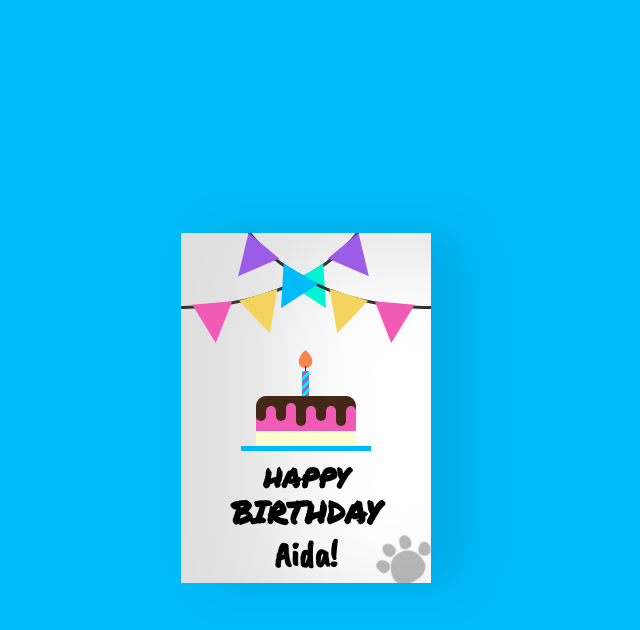
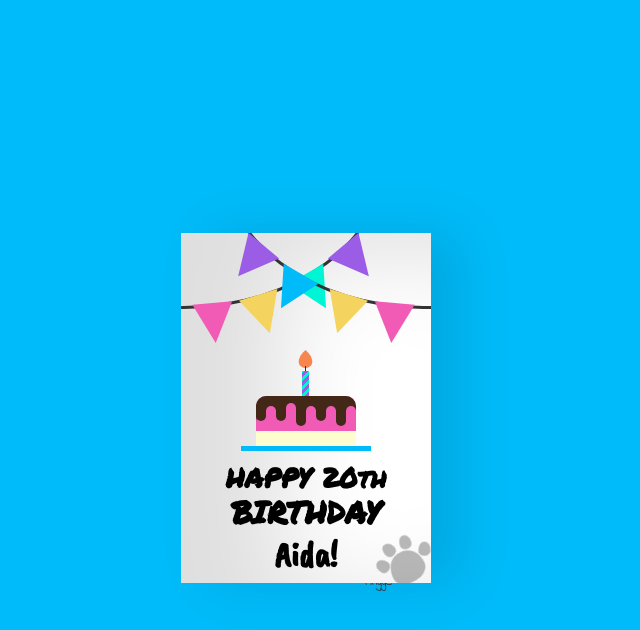
Before and after one commit to Zen-Rofiqy/aa, a plain HTML site: page index.html in a window 1280 px wide. Shown: the whole page, without its empty margins (334-974 px from the left). Drawn offline with nearby package versions, Linux system fonts and the light colour scheme; a web font is replaced by a local one.

Commit message:
Update index.html

```diff
--- a/index.html
+++ b/index.html
@@ -4,7 +4,7 @@
     <meta charset="UTF-8">
     <meta http-equiv="X-UA-Compatible" content="IE=edge">
     <meta name="viewport" content="width=device-width, initial-scale=1.0">
-    <title>Document</title>
+    <title>Happy 20th brithday Aida!</title>
     <!-- Google Font -->
     <link href="https://fonts.googleapis.com/css2?family=Caveat+Brush&family=Indie+Flower&family=Kavoon&family=Permanent+Marker&family=Shrikhand&display=swap" rel="stylesheet">
     <link rel="stylesheet" href="style.css" />
@@ -13,7 +13,7 @@
     <div class="birthdayCard">
         <div class="cardFront">
           <div class="front-text">
-            <h3 class="happy">HAPPY</h3>
+            <h3 class="happy">HAPPY 20th</h3>
             <h2 class="bday">BIRTHDAY</h2>
             <h3 class="toyou">Aida!</h3>
           </div>
@@ -46,9 +46,9 @@
              </div>
             <div class="wishes">
                 <p>Dear Aida,</p>
-                <p>Kamu adalah salah satu alasanku bersabar dan bersemangat menjalani hariku.
-                Kamu adalah anugerah terindah yang Tuhan berikan kepadaku.
-                Selamat ulang tahun yang ke-19 kekasih hatiku. Tetaplah menjadi dirimu yang cantik dan baik hati.</p>
+                <p>Hari ini kamu menginjak usia 20th. Di usia ini kamu udah dapet banyak kewajiban dan tanggung jawab yang harus ditanggung.
+                Kamu juga bakal banyak berubah, terutama menjadi lebih dewasa. But that's okay..
+                Apapun perubahannya, aku akan tetap sayang sama kamu. I Love You My Dear~</p>
                 <p class="name">- Angga</p>
             </div>
           </div>
```
